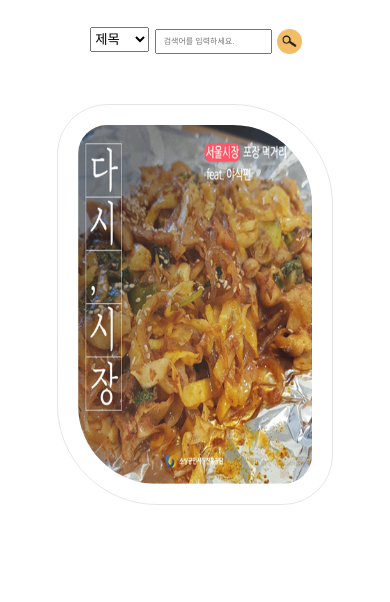
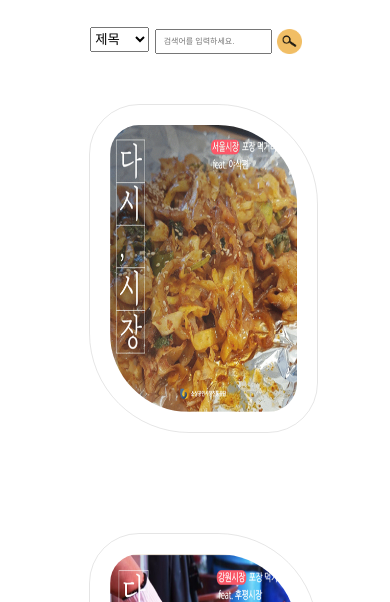
Before and after one commit to hyunjooooooo/traditional-market, a plain HTML site: page story.html in a window 390 px wide. Shown: the part 207-809 px from the top of the page. Drawn offline with Linux system fonts and the light colour scheme; a web font is replaced by a local one.

Commit message:
Update story.css

```diff
--- a/css/story.css
+++ b/css/story.css
@@ -88,9 +88,10 @@
 }
 
 .list {
+  width: 80%;
   text-align: center;
   list-style: none;
-  margin: 60px 0;
+  margin: 60px auto;
 }
 .list img {
   height: 50%;
@@ -132,7 +133,7 @@
     padding: 0;
   }
   .list {
-    margin: 0;
+    margin: 0 auto;
   }
   .list img {
     width: 60%;
```
